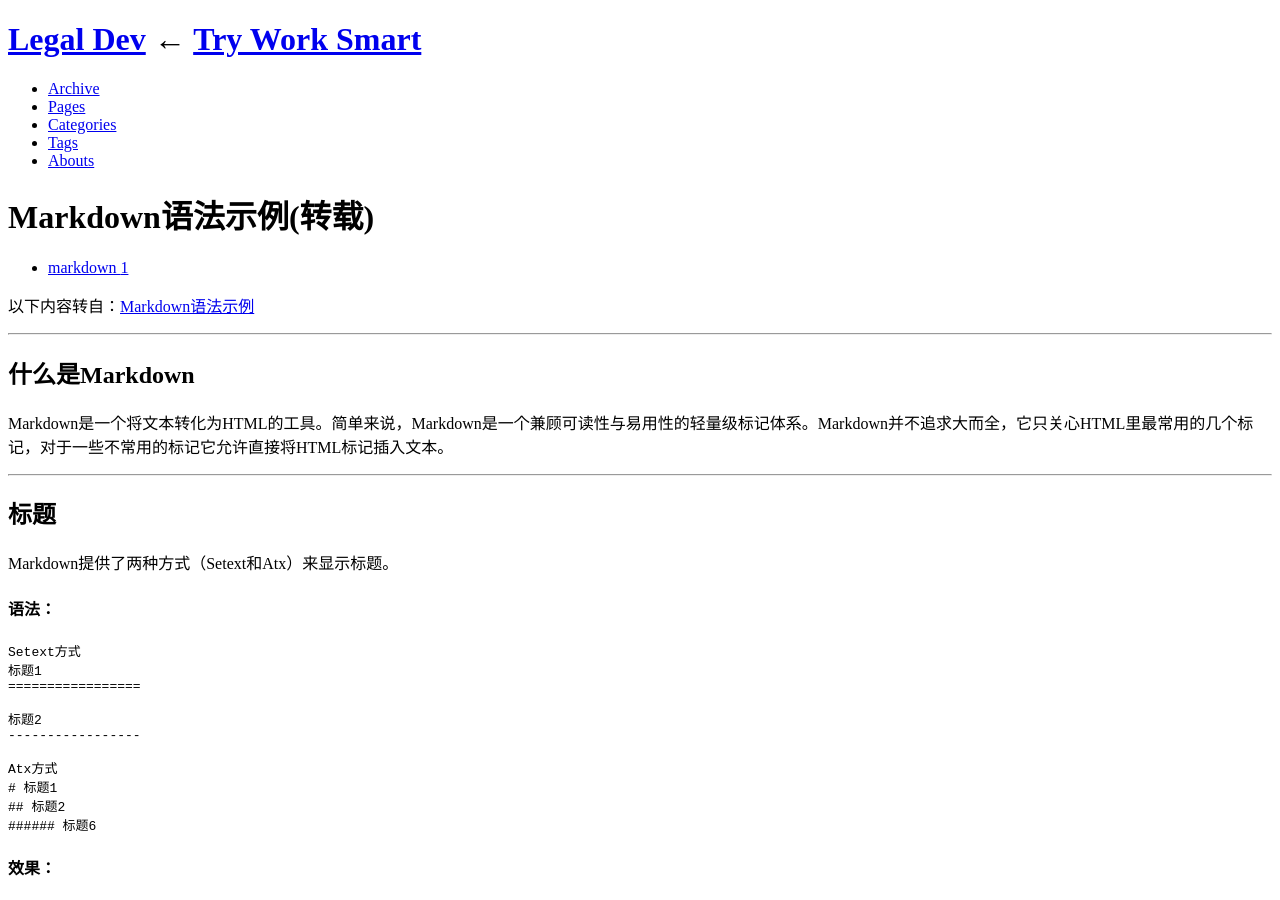
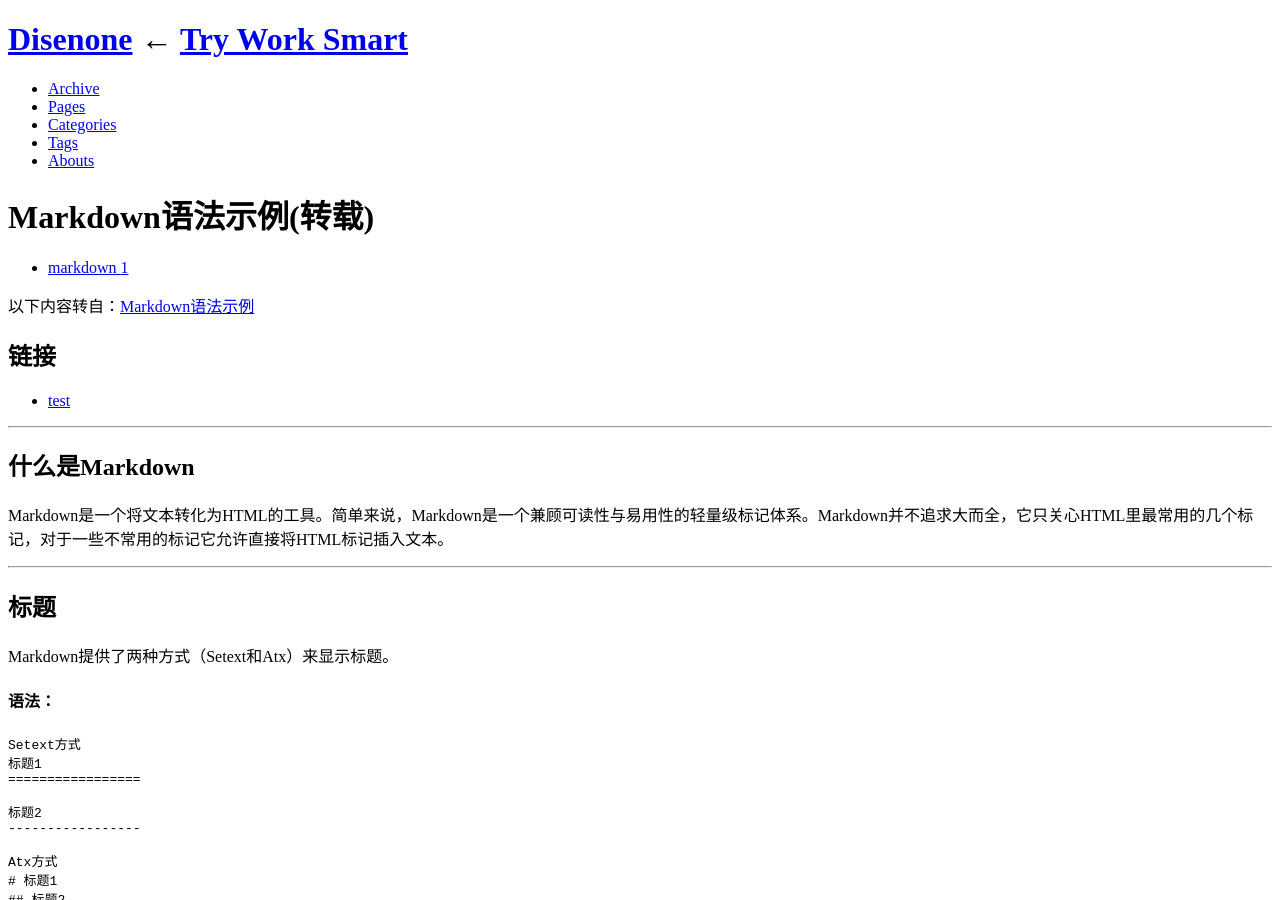
Before and after one commit to legaldev/legaldev.github.io, a Jekyll site: the page built from _posts/2014-3-13-markdown_syntax.md, in a window 1280 px wide and 900 px high. Built offline with Jekyll 4.4.1, drawn with Linux system fonts in a browser that asks for light colours; Markdown is read by kramdown in place of the engine named in the settings; formulas are drawn with MathJax 3; comment, search, counter and statistics services are not loaded; some of the changed text lies outside the part shown.

Commit message:
modify name

```diff
--- a/_config.yml
+++ b/_config.yml
@@ -8,15 +8,15 @@ pygments: true
 # Themes are encouraged to use these universal variables
 # so be sure to set them if your theme uses them.
 #
-title : Legal Dev
+title : Disenone
 tagline: Try Work Smart
 author :
-  name : legaldev
-  email : legaldev0@gmail.com
-  github : legaldev
-  feedburner : legaldev1
-  feedname : legaldev1
-  feedurl : http://feed.feedburner.com/legaldev1
+  name : disenone
+  email : disenonec@gmail.com
+  github : disenone
+  feedburner : disenone
+  feedname : disenone
+  feedurl : http://feeds.feedburner.com/feedburner/disenone
 
 # The production_url is only used when full-domain names are needed
 # such as sitemap.txt
@@ -26,7 +26,7 @@ author :
 # Else if you are pushing to username.github.io, replace with your username.
 # Finally if you are pushing to a GitHub project page, include the project name at the end.
 #
-production_url : http://legaldev.github.io
+production_url : http://disenone.github.io
 
 # All Jekyll-Bootstrap specific configurations are namespaced into this hash
 #
@@ -84,7 +84,7 @@ JB :
   comments :
     provider : disqus
     disqus :
-      short_name : legaldev
+      short_name : disenone
     livefyre :
       site_id : 123
     intensedebate :
--- a/_posts/2014-3-13-markdown_syntax.md
+++ b/_posts/2014-3-13-markdown_syntax.md
@@ -8,6 +8,9 @@ description: "Markdown是一个将文本转化为HTML的工具。简单来说，
 {% include asset_path %}
 
 以下内容转自：[Markdown语法示例](http://equation85.github.io/blog/markdown-examples/)
+
+## 链接
+* [test](#test)
 
 - - -
 
@@ -219,3 +222,5 @@ Markdown中的转义字符为`\`，可以转义的有：
 
 ## 结语
 Markdown语法很大程度上减少了编辑的成本，但是在写作这篇文章的时候也发现某些标记对中文的支持似乎并不完美，虽然这些缺陷可以通过直接插入HTML代码解决（但这么做一点都不漂亮）。总的来说，能够在离线状态下使用命令行模式进行写作还是很爽的，相比在线写作模式精力可以更专注。
+
+## test
```
Also changed, not shown: about.md (+2 -2 lines), 1 other file.
